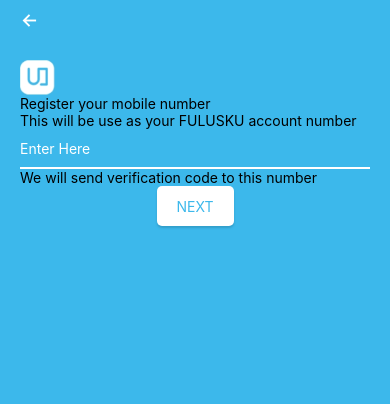
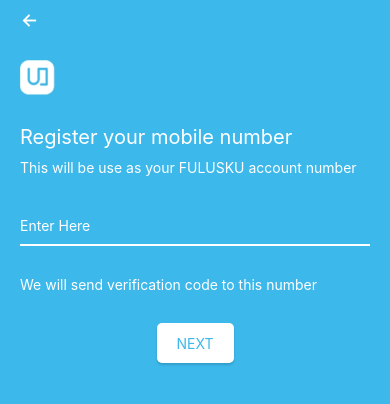
Before and after one commit to ekaadwar/FulusKu, a React Native app: screen /RegisterPhone in a window 390 px wide. Shown: the top 404 px of the page. Built offline with nearby package versions, Linux system fonts and the light colour scheme.

Commit message:
styling RegisterPhone screen

```diff
--- a/src/screens/RegisterPhone.js
+++ b/src/screens/RegisterPhone.js
@@ -5,16 +5,28 @@
 import { logoNoName } from "../assets";
 import MainInput from "../components/MainInput";
 import MainButton from "../components/MainButton";
+import SpaceHorizontal from "../components/SpaceHorizontal";
 
 const RegisterPhone = () => {
   return (
     <View style={[GeneralStyle.parentTop, GeneralStyle.headerPadding]}>
       <View style={GeneralStyle.container}>
         <Image source={logoNoName} />
-        <Text>Register your mobile number</Text>
-        <Text>This will be use as your FULUSKU account number</Text>
+        <SpaceHorizontal space={30} />
+        <Text style={GeneralStyle.titleScreen}>
+          Register your mobile number
+        </Text>
+        <SpaceHorizontal space={10} />
+        <Text style={GeneralStyle.mainText}>
+          This will be use as your FULUSKU account number
+        </Text>
+        <SpaceHorizontal space={30} />
         <MainInput placeholder="Enter Here" />
-        <Text>We will send verification code to this number</Text>
+        <SpaceHorizontal space={30} />
+        <Text style={GeneralStyle.mainText}>
+          We will send verification code to this number
+        </Text>
+        <SpaceHorizontal space={30} />
         <MainButton primary text="NEXT" />
       </View>
     </View>
```
